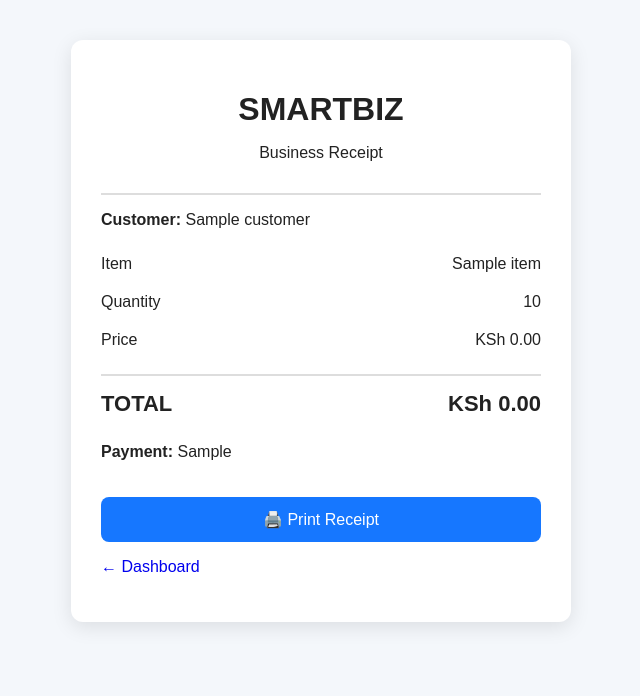
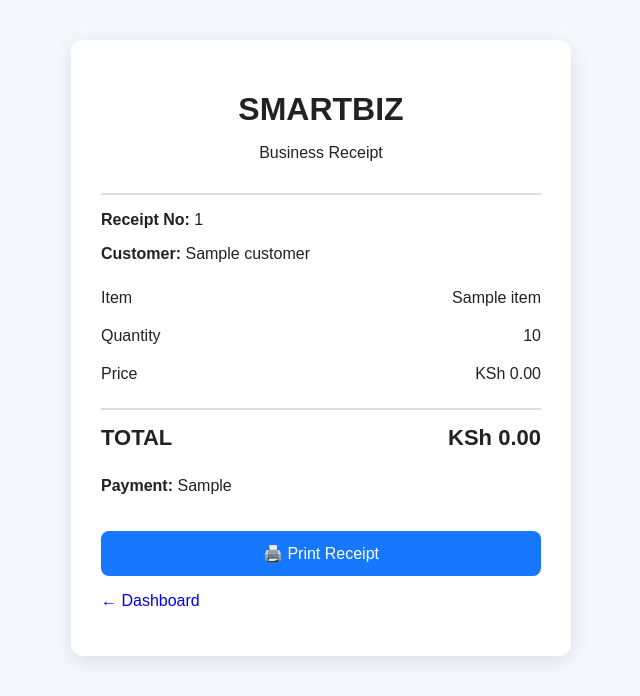
Before and after one commit to sc334ar/SmartBiz, a Python web app: template templates/receipt_result.html in a window 1280 px wide. Shown: the top 696 px of the page, without its empty margins (319-959 px from the left). Run offline with Jinja, Linux system fonts and the light colour scheme; the template is opened without the code that fills it: most values are stand-ins (such as "Sample title", 1, 10 or a date in 2020).

Commit message:
Fix formatting for receipt number in receipt template

```diff
--- a/templates/receipt_result.html
+++ b/templates/receipt_result.html
@@ -77,7 +77,7 @@
         <p>Business Receipt</p>
 
     </div>
-
+<p><strong>Receipt No:</strong> {{ receipt_number }}</p>
     <p><strong>Customer:</strong> {{ customer }}</p>
 
     <div class="receipt-row">
```
